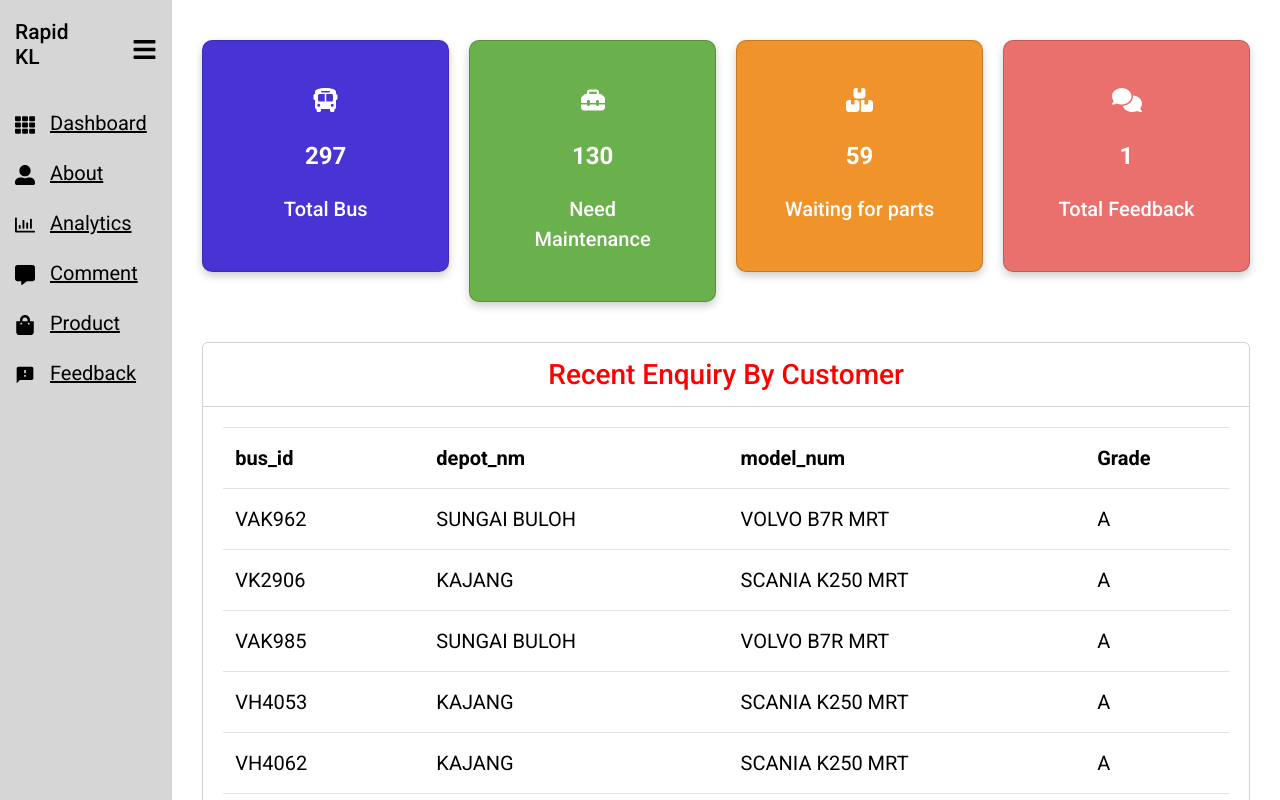
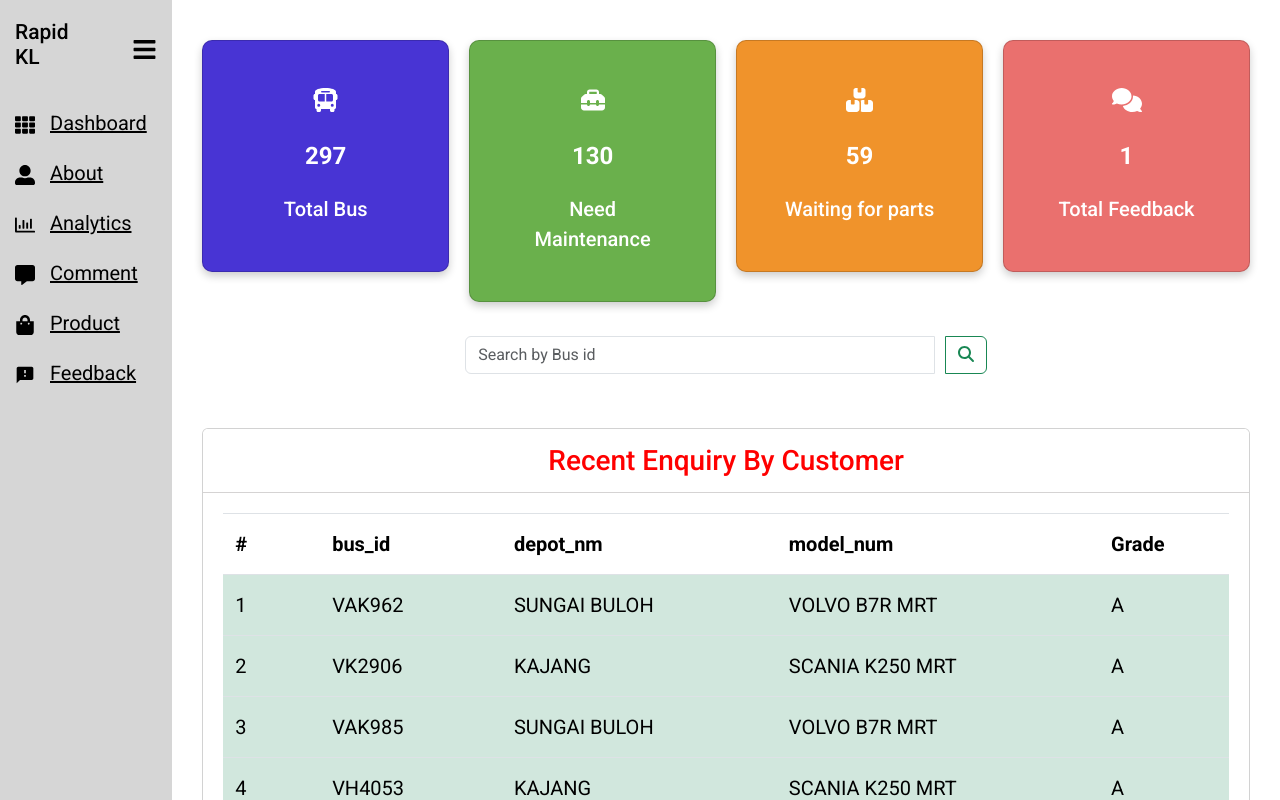
Before and after one commit to gmshimon/Rapid-KL-Competition, a React (Create React App) app in the folder Frontend/: page / in a window 1280 px wide. Shown: the top 800 px of the page. Built offline with nearby package versions, Linux system fonts and the light colour scheme.

Commit message:
Redisgn the table

```diff
--- a/Frontend/src/Component/DashBoard/DashBoardTable.js
+++ b/Frontend/src/Component/DashBoard/DashBoardTable.js
@@ -7,12 +7,14 @@
 import Modal from 'react-bootstrap/Modal'
 import AnalyticPage from '../../Page/Dashboard/AnalyticPage/AnalyticPage'
 import Button from 'react-bootstrap/Button'
+import { FontAwesomeIcon } from '@fortawesome/react-fontawesome'
+import { faSearch } from '@fortawesome/free-solid-svg-icons'
 
 const DashboardTable = () => {
   const [busData, setData] = useState([])
   const [selectedId, setSelectedId] = useState(null)
   const [showModal, setShowModal] = useState(false)
-
+  const [searchText, setSearchText] = useState('')
   useEffect(() => {
     fetch('Bus_data.json')
       .then(res => res.json())
@@ -29,14 +31,48 @@
     setShowModal(false)
   }
 
+  const handleSearch = () => {
+    const buses = busData
+    if (searchText.length > 0) {
+      const result = busData.filter(
+        bus => bus.bus_id.toLowerCase() === searchText.toLowerCase()
+      )
+      setData(result)
+    } else {
+      fetch('Bus_data.json')
+        .then(res => res.json())
+        .then(data => setData(data))
+    }
+  }
   return (
     <>
+      <div className='d-flex justify-content-center'>
+        <div className='input-group mb-3 mt-3 w-50'>
+          <input
+            onChange={e => setSearchText(e.target.value)}
+            type='text'
+            className='form-control'
+            placeholder='Search by Bus id'
+            aria-label="Recipient's username"
+            aria-describedby='button-addon2'
+          />
+          <button
+            onClick={handleSearch}
+            className='btn btn-outline-success mt-2'
+            type='button'
+            id='button-addon2'
+            style={{
+              height: '38px',
+              marginLeft: '10px'
+            }}
+          >
+            <FontAwesomeIcon icon={faSearch} />
+          </button>
+        </div>
+      </div>
       <Row>
         <Col className='col-12 col-m-12 col-sm-12'>
-          <Card
-            className='enquiry-table'
-            style={{ height: '500px', overflowY: 'scroll' }}
-          >
+          <Card className='enquiry-table' style={{ height: '500px' }}>
             <Card.Header className='enquiry-table'>
               <h3>Recent Enquiry By Customer</h3>
             </Card.Header>
@@ -44,6 +80,7 @@
               <Table>
                 <thead className='each-row'>
                   <tr>
+                    <th>#</th>
                     <th>bus_id</th>
                     <th>depot_nm</th>
                     <th>model_num</th>
@@ -51,12 +88,18 @@
                   </tr>
                 </thead>
                 <tbody>
-                  {busData.map((bus, index) => (
+                  {busData.length > 0 ? (
+                    busData.map((bus, index) => (
                       <tr
                         onClick={() => handleBusDashBoard(index)}
                         key={index}
-                      className='table-row'
+                        className={`table-row ${
+                          (bus.Grade === 0 && 'table-success') ||
+                          (bus.Grade === 1 && 'table-warning') ||
+                          (bus.Grade === 2 && 'table-danger')
+                        }`}
                       >
+                        <td>{index + 1}</td>
                         <td>{bus.bus_id}</td>
                         <td>{bus.depot_nm}</td>
                         <td>{bus.model_num}</td>
@@ -66,7 +109,10 @@
                             (bus.Grade === 2 && 'C')}
                         </td>
                       </tr>
-                  ))}
+                    ))
+                  ) : (
+                    <p>Zero Result Found</p>
+                  )}
                 </tbody>
               </Table>
             </Card.Body>
--- a/Frontend/src/Component/DashBoard/css/DashBoardTable.css
+++ b/Frontend/src/Component/DashBoard/css/DashBoardTable.css
@@ -1,6 +1,6 @@
 .table-row {
   cursor: pointer;
-  background-color: blue;
+  background-color: blue !important;
 }
 
 .modal-90w {
```
Also changed, not shown: Frontend/src/Page/Dashboard/Dashboard.js (+9 -7 lines). Lines whose indentation alone changed are shown as unchanged.
